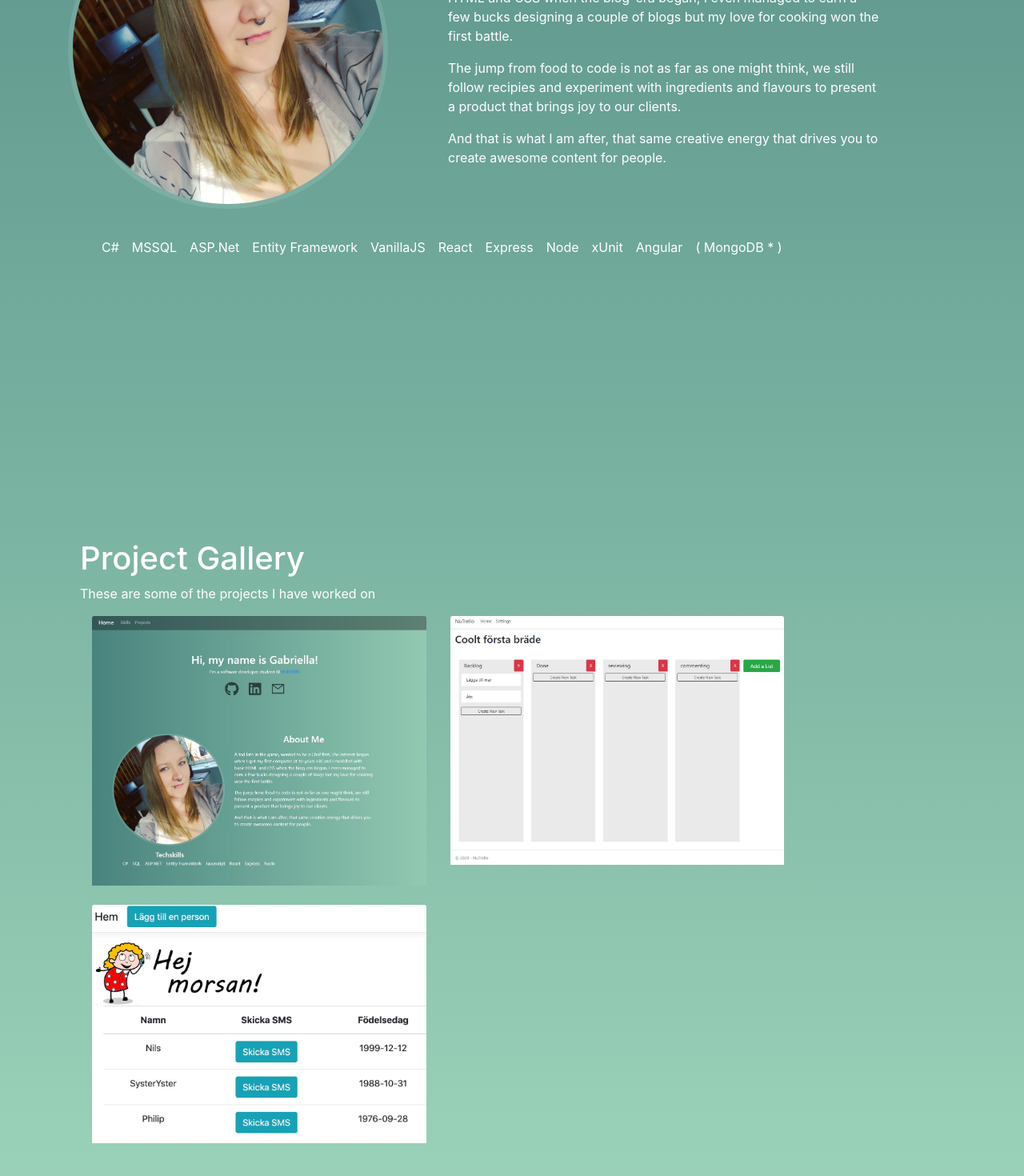
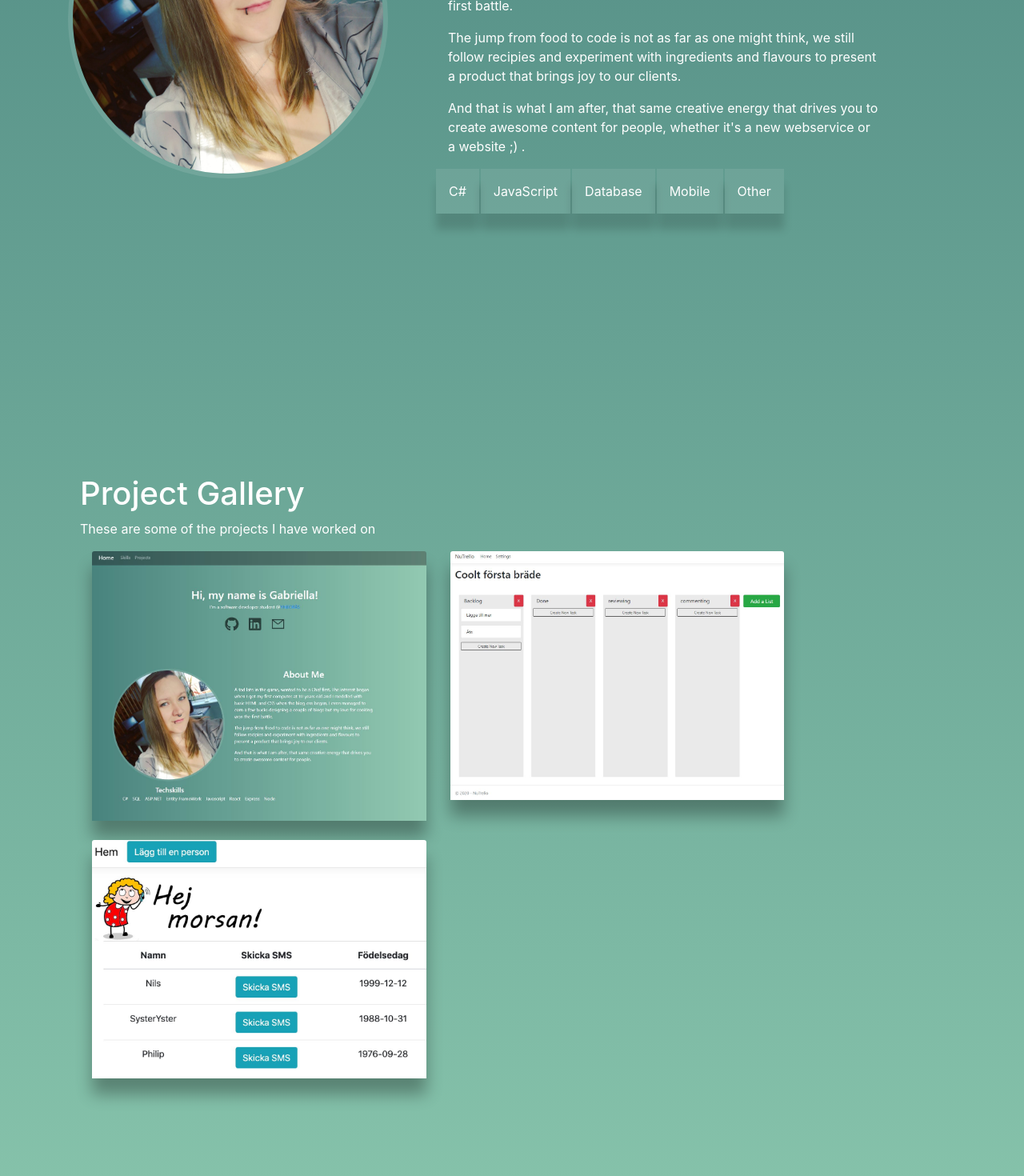
Before and after one commit to gwestberg/portfolio, a React (Create React App) app: page / in a window 1280 px wide. Shown: the part 1120-2590 px from the top of the page at 80% size. Built offline with nearby package versions, Linux system fonts and the light colour scheme.

Commit message:
styled teckstack etc...

```diff
--- a/src/components/About.js
+++ b/src/components/About.js
@@ -1,6 +1,6 @@
 import React, { Component } from 'react';
-import {Fade} from 'react-awesome-reveal';
-// import Collapsible from 'react-collapsible';
+import { Fade } from 'react-awesome-reveal';
+import Collapsible from 'react-collapsible';
 import './css/About.css'
 import profilePic from '../assets/realprofilepic.jpg'
 
@@ -9,7 +9,7 @@ export default class About extends Component {
     render() {
         return (
             <div className="column">
-                <Fade direction="left" duration="2800" triggerOnce="true" cascade>
+                <Fade  duration="2500" triggerOnce="true" >
                     <div className="row row-wrap" id="About">
                         <div className="col-lg-5 mb-4 sm-4" id="profileImage">
                             <img className="" src={profilePic} alt="Profile"></img>
@@ -20,18 +20,99 @@ export default class About extends Component {
                                 A tad late in the game, wanted to be a Chef first.
                                 The interest began when I got my first computer at 10 years old and I meddled with basic HTML and CSS when the blog-era began,
                                 I even managed to earn a few bucks designing a couple of blogs but my love for cooking won the first battle.
-                        </p>
+                            </p>
                             <p>
                                 The jump from food to code is not as far as one might think,
                                 we still follow recipies and experiment with ingredients and flavours to present a product that brings joy to our clients.
-                        </p>
+                            </p>
                             <p>
-                                And that is what I am after, that same creative energy that drives you to create awesome content for people.
-                        </p>
+                                And that is what I am after, that same creative energy that drives you to create awesome content for people, whether it's a new webservice or a website ;) .
+                            </p>
+                            <div className="row">
+                                <div class="dropdown">
+                                    <button class="dropbtn">C#</button>
+                                    <div className="row">
+                                    <div class="dropdown-content">
+                                        <p>.Net</p>
+                                        <p>ASP.Net</p>
+                                        <p>Enitity FrameWork</p>
+                                        <div className="dropdown-text">
+                                            <p>
+                                            This is the base of my skillset, building API:s and general infrastructure in C# is
+                                            what I started with and is my programming foundation.
+                                            </p>
+                                        </div>
+                                    </div>
+                                    </div>
+                                </div>
+                                <div class="dropdown">
+                                    <button className="dropbtn">JavaScript</button>
+                                    <div class="dropdown-content">
+                                        <p>Node</p>
+                                        <p>VanillaJS</p>
+                                        <p>ReactJS</p>
+                                        <p>ExpressJS</p>
+                                        <p>Angular</p>
+                                        <p>TypeScript</p>
+                                        <div className="dropdown-text">
+                                            <p>
+                                                JavaScript, and React especially, is where I let my creativity flow.
+                                                Creating a satisfying UX has never been easier for me.
+                                                <br/>
+                                                I have just started messing around with Angular and TypeScript, I have basic knowledge about them.
+                                            </p>
+                                        </div>
+                                    </div>
+                                </div>
+                                <div class="dropdown">
+                                    <button className="dropbtn">Database</button>
+                                    <div class="dropdown-content">
+                                        <p>MSSQL</p>
+                                        <p>SQLite</p>
+                                        <div className="dropdown-text">
+                                            <p>
+                                                Procedural programming is something I really enjoy but haven't had the opportunity to
+                                                develop more than the basic commands atm.
+                                                <br/>
+                                                MongoDB and MySQL is on my "To-Do"-list.
+                                            </p>
+                                        </div>
+                                    </div>
+                                </div>
+                                <div class="dropdown">
+                                    <button className="dropbtn">Mobile</button>
+                                    <div class="dropdown-content">
+                                        <p>Xamarin</p>
+                                        <p>ReactNative</p>
+                                        <div className="dropdown-text">
+                                            <p>
+                                                Xamarin is my newest skill and the one that I'm working with atm, I only have basic knowledge in ReactNative atm.
+                                            </p>
+                                        </div>
+                                    </div>
+                                </div>
+                                <div class="dropdown">
+                                    <button className="dropbtn">Other</button>
+                                    <div class="dropdown-content">
+                                        <p>HTML</p>
+                                        <p>CSS</p>
+                                        <p>JSON</p>
+                                        <p>XML</p>
+                                        <p>xUnit</p>
+                                        <p>Moq</p>
+                                        <div className="dropdown-text">
+                                            <p>
+                                                This is the rest of the stuff I have worked with.
+                                            </p>
+                                        </div>
+                                    </div>
+                                </div>
+                            </div>
                         </div>
-                        <div className="tech-list" >
+                    </div>
+
                             {/* <h4 className="list-header">Skills</h4> */}
-                            <ul className="horizontal" >
+                            {/* <ul className="horizontal" >
                                 <li title="Beginner/Intermediate">C#</li>
                                 <li title="Beginner/Intermediate">MSSQL</li>
                                 <li title="Beginner/Intermediate">ASP.Net</li>
@@ -43,9 +124,9 @@ export default class About extends Component {
                                 <li title="Beginner">xUnit</li>
                                 <li title="Just Started Learning">Angular</li>
                                 <li title="On my TODO-list">( MongoDB <span>*</span> )</li>
-                            </ul>
+                            </ul> */}
                             {/* <p className="small-text">hover over the skill to see my current status</p> */}
-                        </div>
+
                         {/* <div className="row">
                             <div className="col-lg-6 col-sm-6 mb-8">
                                 <Collapsible triggerStyle={{ cursor: "pointer", padding: 1 + "%" + + "%" + 0 + "%" + 0 + "%" }} trigger={<h3 className="card-title collapse-title ">Experiences</h3>}>
@@ -65,8 +146,7 @@ export default class About extends Component {
                                 </Collapsible>
                             </div>
                         </div> */}
-                        <hr className="d-sm-none" />
-                    </div>
+
                 </Fade>
             </div>
         )
--- a/src/components/Home.js
+++ b/src/components/Home.js
@@ -84,11 +84,11 @@ export default class Home extends Component {
                 {/* HEADER */}
                 <div className="header">
                     <div id="headerContent">
-                        <Fade direction="left" duration="2000" triggerOnce="true" cascade>
+                        <Fade direction="left" duration="1800" triggerOnce="true" cascade>
                             <h1 className="header-title">Hi, my name is Gabriella!</h1>
                             <p>I'm a software developer student @<a className="header-link" href="https://www.boras.se/utbildningochforskola/borasyrkeshogskola/utbildningar/systemutvecklarenet.4.3fde8c191684442015123edf.html" target="_blank" rel="noopener noreferrer">YHBORÅS</a></p>
                         </Fade>
-                        <Fade delay="255">
+                        <Fade delay="240" triggerOnce="true">
                             <div>
                                 <ul className="nav nav-pills flex-row">
                                     <li className="nav-item">
--- a/src/components/Projects.js
+++ b/src/components/Projects.js
@@ -1,12 +1,12 @@
 import React, { Component } from 'react';
 import Collapsible from 'react-collapsible';
-import {Fade} from 'react-awesome-reveal';
+import { Fade } from 'react-awesome-reveal';
 import './css/Projects.css';
 import Projectfiles from './json/projects.json';
 
 
 export default class Projects extends Component {
-    constructor(props){
+    constructor(props) {
         super(props);
         this.state = {
         };
@@ -14,12 +14,12 @@ export default class Projects extends Component {
     render() {
         return (
             <div className="col-sm-10" id="Projects">
-            <Fade direction ="left" duration="2200" triggerOnce="true" cascade>
+                <Fade duration="2000" triggerOnce="true" >
                     <h1>Project Gallery</h1>
                     <p>These are some of the projects I have worked on </p>
                 </Fade>
-                <Fade delay = "290">
-                <div className="container">
+                <Fade delay="50" duration="2000" triggerOnce="true">
+                    <div className="container ">
                         <div className="row d-flex row-wrap">
                             {
                                 Object.keys(Projectfiles).map(key => (
@@ -27,13 +27,15 @@ export default class Projects extends Component {
                                         <div className="w-100 h-100">
                                             <Collapsible
                                                 triggerStyle={{ cursor: "pointer", padding: 1 + "%" + 0 + "%" + 0 + "%" + 0 + "%" }}
-                                        trigger={<img className="card-img-top" src= {require("../assets/"+Projectfiles[key].image)} alt="project thumbnail" />}
-                                    >
+                                                trigger={
+                                                    <img className="card-img-top project-thumbnail"
+                                                        src={require("../assets/" + Projectfiles[key].image)}
+                                                        alt="project thumbnail" />}>
                                                 <div className="card-body" >
                                                     <h4 className="card-title">{Projectfiles[key].projectTitle}</h4>
                                                     <p className="card-text">{Projectfiles[key].description}</p>
                                                     <a target="_blank" rel="noopener noreferrer" href={Projectfiles[key].link}>
-                                        <button>Source Code</button>
+                                                        <button className="project-btn">Source Code</button>
                                                     </a>
                                                 </div>
                                             </Collapsible>
--- a/src/components/css/About.css
+++ b/src/components/css/About.css
@@ -58,11 +58,59 @@
    font-size: 0.75em;
  }
  .collapsible-content{
-   margin: 1% 1% 1% 5%;
+   display: flex;
+   flex-direction: row;
+   flex-wrap: wrap;
+   min-width: 10em;
  }
  /* --------- */
 
+/* DROPDOWNBUTTONS */
 
+.dropbtn {
+  background-color: #f1f1f118;
+  color: white;
+  padding: 16px;
+  font-size: 16px;
+  border: none;
+}
+
+.dropdown {
+  position: relative;
+  margin-right: 2px;
+  box-shadow: 0px 20px 10px 0px rgba(0, 0, 0, 0.144);
+  /* display: inline-block; */
+}
+
+.dropdown-content {
+  display: none;
+  position: absolute;
+  background-color: #f1f1f144;
+  min-width: 25em;
+  box-shadow: 0px 8px 16px 0px rgba(0, 0, 0, 0.2);
+  z-index: 1;
+}
+
+.dropdown-content p {
+  color: white;
+  padding: 5% 0% 0% 5%;
+  /* text-decoration: none; */
+  /* display: block; */
+}
+.dropdown-text{
+  min-width: 25em;
+}
+
+
+.dropdown:hover .dropdown-content {
+  display: flex;
+  flex-direction: row;
+  flex-wrap: wrap;
+}
+
+.dropdown:hover .dropbtn {
+  background-color: #f1f1f144;
+}
 
 
 /* --------- */
--- a/src/components/css/Home.css
+++ b/src/components/css/Home.css
@@ -1,5 +1,5 @@
 body {
-  background: linear-gradient(to top, #a6ddc1, #326d6df5);
+  background: linear-gradient(to top, #68b896c2, #326d6df5);
   color: rgb(255, 255, 255);
 
   }
@@ -18,7 +18,7 @@ body {
       flex-direction: column;
       align-items: center;
       justify-content: space-evenly;
-      padding-top: 23%;
+      padding-top: 20%;
       padding-left: 1em;
       color: rgb(255, 255, 255);
   }
--- a/src/components/css/Projects.css
+++ b/src/components/css/Projects.css
@@ -1,8 +1,21 @@
-
-
-#Projects{
+#Projects {
     /* display: flex;
     flex-wrap: wrap;
     flex-direction: column; */
-    margin-top:5em;
+    margin-top: 5em;
 }
+
+.project-thumbnail {
+    box-shadow: 0px 20px 20px 0px rgba(0, 0, 0, 0.315);
+}
+
+.project-btn {
+    background-color: #214a4d2c;
+    color: white;
+    padding: 12px 24px;
+    font-size: large;
+    font-weight: 400;
+    border: none;
+    box-shadow: 0px 5px 5px 0px rgba(0, 0, 0, 0.281);
+
+}
```
Lines whose indentation alone changed are shown as unchanged.
